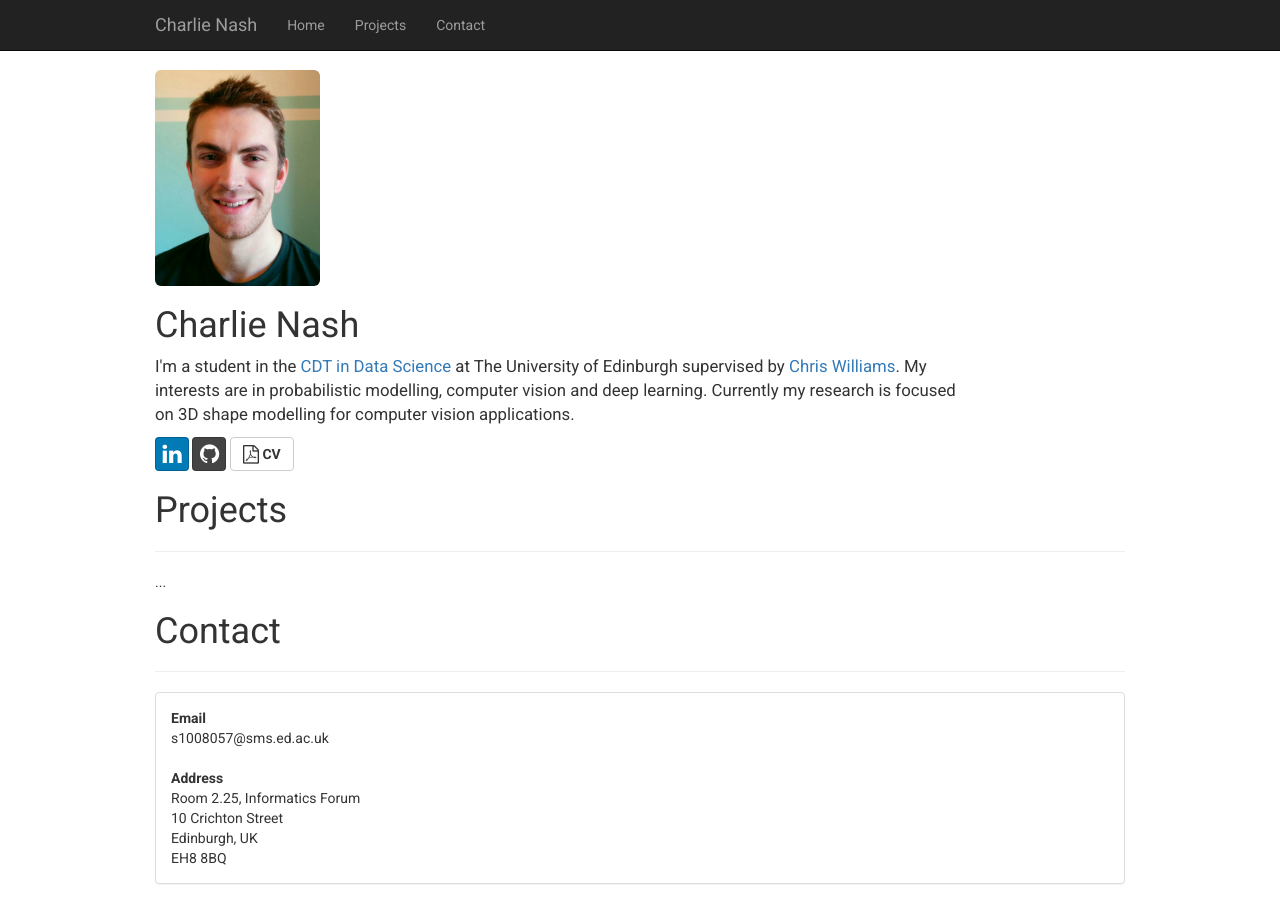
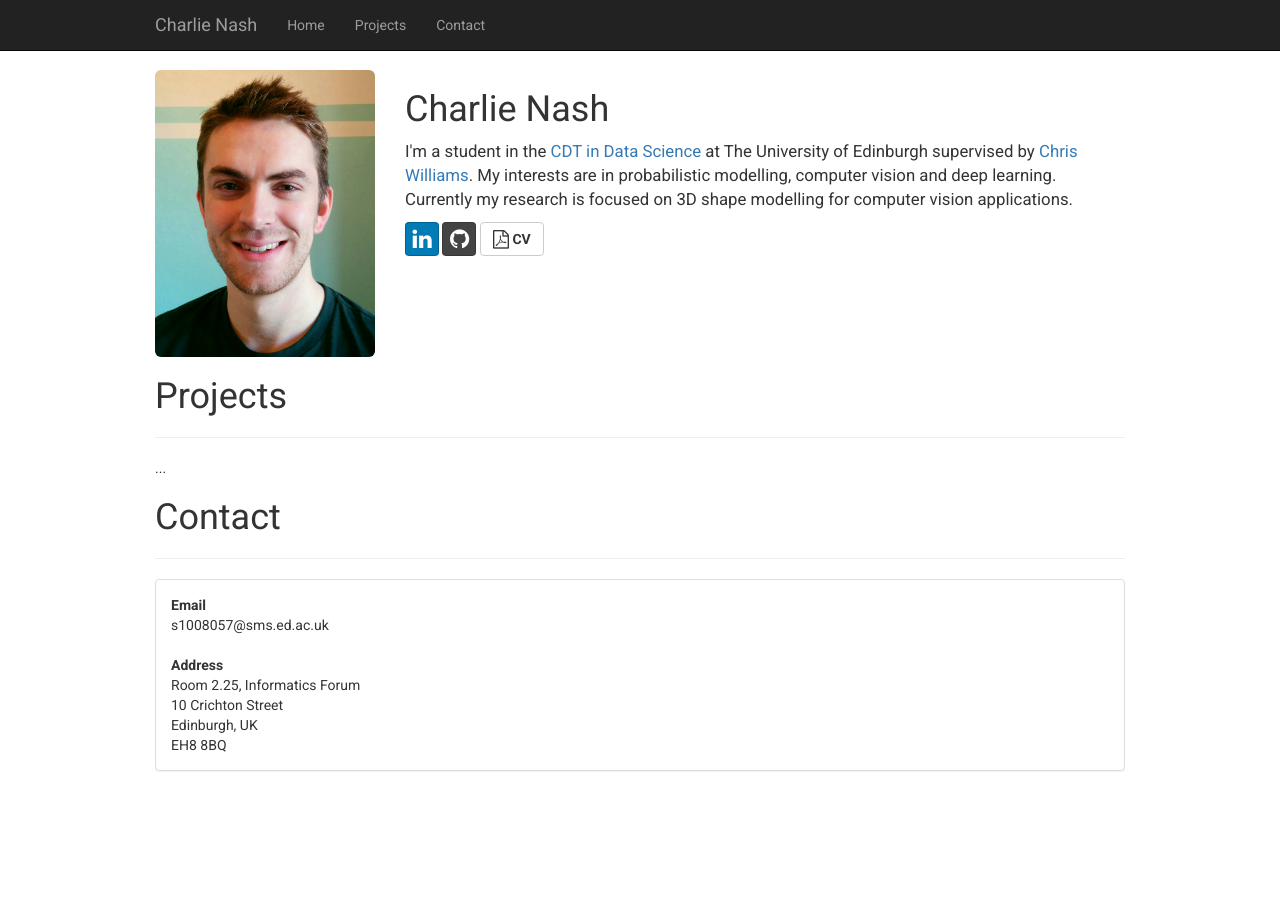
Before and after one commit to charlienash/charlienash.github.io, a Jekyll site: the page index.html, which Jekyll copies as it is, in a window 1280 px wide. Built offline with Jekyll 4.4.1, drawn with Linux system fonts in a browser that asks for light colours; nearby versions of some CDN libraries; library files that are not in the unit come from our copies.

Commit message:
Update index.html

```diff
--- a/index.html
+++ b/index.html
@@ -74,11 +74,11 @@
 					<div class="row">
 					  <div class="col-sm-3">
 					    <a href="#">
-					      <img class="img-responsive img-rounded" src="assets/img/Charlie_photo.jpg" width=165px>
+					      <img class="img-responsive img-rounded" src="assets/img/Charlie_photo.jpg">
 					    </a>
 					  </div>
-					  <div class="col-sm-10">
-					    <h1>Charlie Nash</h4>
+					  <div class="col-sm-9">
+					    <h1>Charlie Nash</h1>
 					    <p>
 					    	<big>
 					    	I'm a student in the <a href="http://datascience.inf.ed.ac.uk/">CDT in Data Science</a> at The University of Edinburgh supervised by <a href="http://homepages.inf.ed.ac.uk/ckiw/">Chris Williams</a>. My interests are in probabilistic modelling, computer vision and deep learning. Currently my research is focused on 3D shape modelling for computer vision applications.
```
